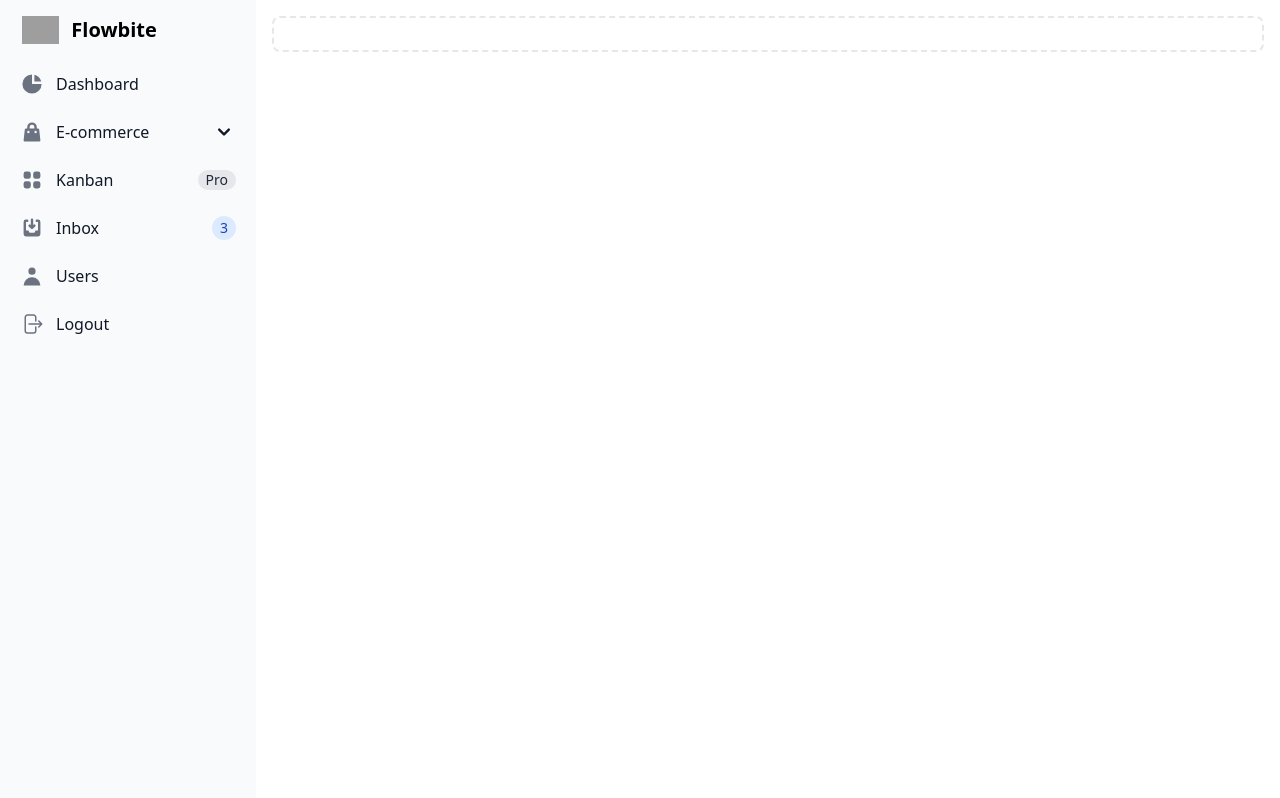
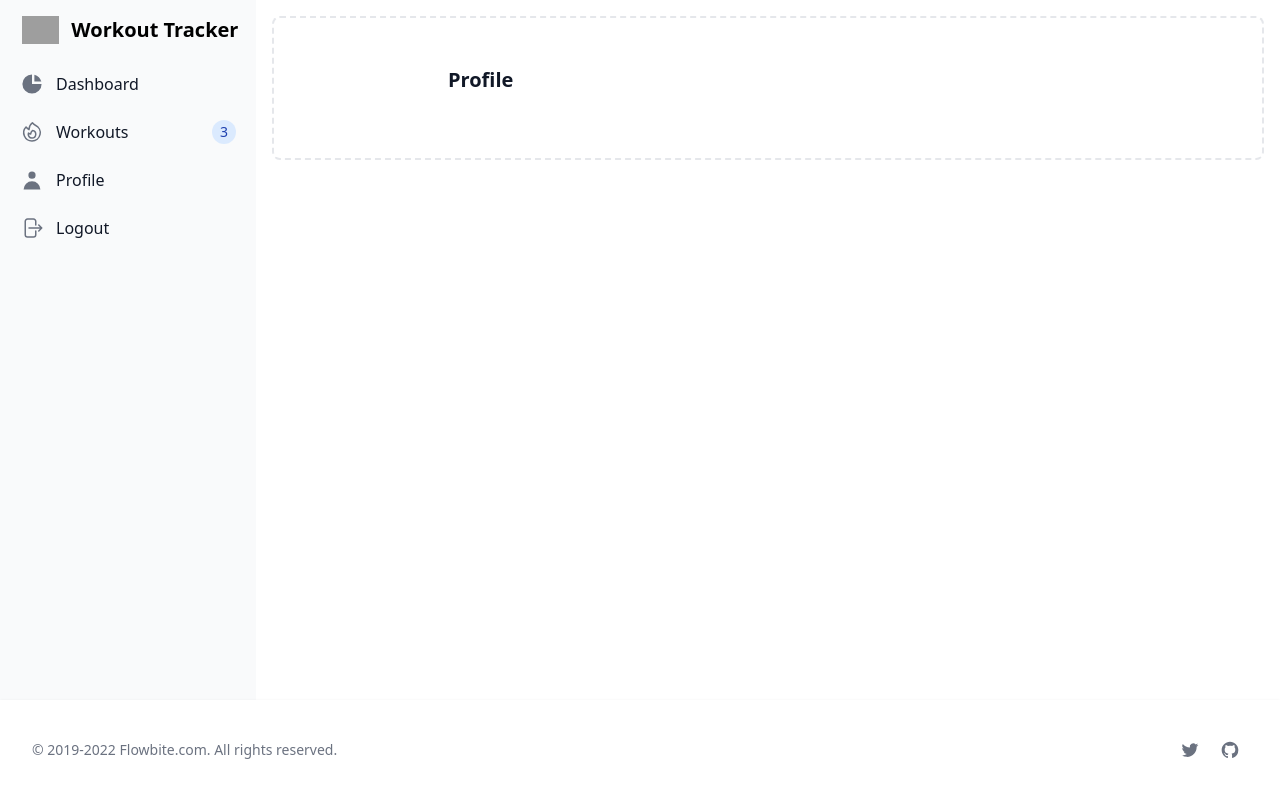
Before and after one commit to rannien/workout-nuxt, a Nuxt app: page /profile in a window 1280 px wide. Built offline with nearby package versions, Linux system fonts and the light colour scheme; no server answers; grey boxes are pictures that could not be loaded.

Commit message:
feat: add default pages
- workouts
- profile
- dashboard

```diff
--- a/layouts/default.vue
+++ b/layouts/default.vue
@@ -28,7 +28,7 @@ const { logout } = useAuthStore();
 
   <aside
     id="sidebar-multi-level-sidebar"
-    class="fixed top-0 left-0 z-40 w-64 h-screen transition-transform -translate-x-full sm:translate-x-0"
+    class="fixed top-0 left-0 z-30 w-64 h-screen transition-transform -translate-x-full sm:translate-x-0"
     aria-label="Sidebar"
   >
     <div class="h-full px-3 py-4 overflow-y-auto bg-gray-50 dark:bg-gray-800">
@@ -40,16 +40,15 @@ const { logout } = useAuthStore();
         />
         <span
           class="self-center text-xl font-semibold whitespace-nowrap dark:text-white"
-          >Flowbite</span
+          >Workout Tracker</span
         >
       </a>
       <ul class="space-y-2">
         <li>
-          <a
-            href="#"
+          <NuxtLink
+            to="/dashboard"
             class="flex items-center p-2 text-base font-normal text-gray-900 rounded-lg dark:text-white hover:bg-gray-100 dark:hover:bg-gray-700"
-          >
-            <svg
+            ><svg
               aria-hidden="true"
               class="w-6 h-6 text-gray-500 transition duration-75 dark:text-gray-400 group-hover:text-gray-900 dark:group-hover:text-white"
               fill="currentColor"
@@ -59,124 +58,45 @@ const { logout } = useAuthStore();
               <path d="M2 10a8 8 0 018-8v8h8a8 8 0 11-16 0z"></path>
               <path d="M12 2.252A8.014 8.014 0 0117.748 8H12V2.252z"></path>
             </svg>
-            <span class="ml-3">Dashboard</span>
-          </a>
+            <span class="ml-3">Dashboard</span></NuxtLink
+          >
         </li>
+
         <li>
-          <button
-            type="button"
-            class="flex items-center w-full p-2 text-base font-normal text-gray-900 transition duration-75 rounded-lg group hover:bg-gray-100 dark:text-white dark:hover:bg-gray-700"
-            aria-controls="dropdown-example"
-            data-collapse-toggle="dropdown-example"
-          >
-            <svg
-              aria-hidden="true"
-              class="flex-shrink-0 w-6 h-6 text-gray-500 transition duration-75 group-hover:text-gray-900 dark:text-gray-400 dark:group-hover:text-white"
-              fill="currentColor"
-              viewBox="0 0 20 20"
-              xmlns="http://www.w3.org/2000/svg"
-            >
-              <path
-                fill-rule="evenodd"
-                d="M10 2a4 4 0 00-4 4v1H5a1 1 0 00-.994.89l-1 9A1 1 0 004 18h12a1 1 0 00.994-1.11l-1-9A1 1 0 0015 7h-1V6a4 4 0 00-4-4zm2 5V6a2 2 0 10-4 0v1h4zm-6 3a1 1 0 112 0 1 1 0 01-2 0zm7-1a1 1 0 100 2 1 1 0 000-2z"
-                clip-rule="evenodd"
-              ></path>
-            </svg>
-            <span
-              class="flex-1 ml-3 text-left whitespace-nowrap"
-              sidebar-toggle-item
-              >E-commerce</span
-            >
-            <svg
-              sidebar-toggle-item
-              class="w-6 h-6"
-              fill="currentColor"
-              viewBox="0 0 20 20"
-              xmlns="http://www.w3.org/2000/svg"
-            >
-              <path
-                fill-rule="evenodd"
-                d="M5.293 7.293a1 1 0 011.414 0L10 10.586l3.293-3.293a1 1 0 111.414 1.414l-4 4a1 1 0 01-1.414 0l-4-4a1 1 0 010-1.414z"
-                clip-rule="evenodd"
-              ></path>
-            </svg>
-          </button>
-          <ul id="dropdown-example" class="hidden py-2 space-y-2">
-            <li>
-              <a
-                href="#"
-                class="flex items-center w-full p-2 text-base font-normal text-gray-900 transition duration-75 rounded-lg pl-11 group hover:bg-gray-100 dark:text-white dark:hover:bg-gray-700"
-                >Products</a
-              >
-            </li>
-            <li>
-              <a
-                href="#"
-                class="flex items-center w-full p-2 text-base font-normal text-gray-900 transition duration-75 rounded-lg pl-11 group hover:bg-gray-100 dark:text-white dark:hover:bg-gray-700"
-                >Billing</a
-              >
-            </li>
-            <li>
-              <a
-                href="#"
-                class="flex items-center w-full p-2 text-base font-normal text-gray-900 transition duration-75 rounded-lg pl-11 group hover:bg-gray-100 dark:text-white dark:hover:bg-gray-700"
-                >Invoice</a
-              >
-            </li>
-          </ul>
-        </li>
-        <li>
-          <a
-            href="#"
+          <NuxtLink
+            to="/workouts"
             class="flex items-center p-2 text-base font-normal text-gray-900 rounded-lg dark:text-white hover:bg-gray-100 dark:hover:bg-gray-700"
           >
             <svg
-              aria-hidden="true"
+              xmlns="http://www.w3.org/2000/svg"
+              fill="none"
               class="flex-shrink-0 w-6 h-6 text-gray-500 transition duration-75 dark:text-gray-400 group-hover:text-gray-900 dark:group-hover:text-white"
-              fill="currentColor"
-              viewBox="0 0 20 20"
-              xmlns="http://www.w3.org/2000/svg"
+              viewBox="0 0 24 24"
+              stroke-width="1.5"
+              stroke="currentColor"
             >
               <path
-                d="M5 3a2 2 0 00-2 2v2a2 2 0 002 2h2a2 2 0 002-2V5a2 2 0 00-2-2H5zM5 11a2 2 0 00-2 2v2a2 2 0 002 2h2a2 2 0 002-2v-2a2 2 0 00-2-2H5zM11 5a2 2 0 012-2h2a2 2 0 012 2v2a2 2 0 01-2 2h-2a2 2 0 01-2-2V5zM11 13a2 2 0 012-2h2a2 2 0 012 2v2a2 2 0 01-2 2h-2a2 2 0 01-2-2v-2z"
-              ></path>
+                stroke-linecap="round"
+                stroke-linejoin="round"
+                d="M15.362 5.214A8.252 8.252 0 0112 21 8.25 8.25 0 016.038 7.048 8.287 8.287 0 009 9.6a8.983 8.983 0 013.361-6.867 8.21 8.21 0 003 2.48z"
+              />
+              <path
+                stroke-linecap="round"
+                stroke-linejoin="round"
+                d="M12 18a3.75 3.75 0 00.495-7.467 5.99 5.99 0 00-1.925 3.546 5.974 5.974 0 01-2.133-1A3.75 3.75 0 0012 18z"
+              />
             </svg>
-            <span class="flex-1 ml-3 whitespace-nowrap">Kanban</span>
-            <span
-              class="inline-flex items-center justify-center px-2 ml-3 text-sm font-medium text-gray-800 bg-gray-200 rounded-full dark:bg-gray-700 dark:text-gray-300"
-              >Pro</span
-            >
-          </a>
-        </li>
-        <li>
-          <a
-            href="#"
-            class="flex items-center p-2 text-base font-normal text-gray-900 rounded-lg dark:text-white hover:bg-gray-100 dark:hover:bg-gray-700"
-          >
-            <svg
-              aria-hidden="true"
-              class="flex-shrink-0 w-6 h-6 text-gray-500 transition duration-75 dark:text-gray-400 group-hover:text-gray-900 dark:group-hover:text-white"
-              fill="currentColor"
-              viewBox="0 0 20 20"
-              xmlns="http://www.w3.org/2000/svg"
-            >
-              <path
-                d="M8.707 7.293a1 1 0 00-1.414 1.414l2 2a1 1 0 001.414 0l2-2a1 1 0 00-1.414-1.414L11 7.586V3a1 1 0 10-2 0v4.586l-.293-.293z"
-              ></path>
-              <path
-                d="M3 5a2 2 0 012-2h1a1 1 0 010 2H5v7h2l1 2h4l1-2h2V5h-1a1 1 0 110-2h1a2 2 0 012 2v10a2 2 0 01-2 2H5a2 2 0 01-2-2V5z"
-              ></path>
-            </svg>
-            <span class="flex-1 ml-3 whitespace-nowrap">Inbox</span>
+
+            <span class="flex-1 ml-3 whitespace-nowrap">Workouts</span>
             <span
               class="inline-flex items-center justify-center w-3 h-3 p-3 ml-3 text-sm font-medium text-blue-800 bg-blue-100 rounded-full dark:bg-blue-900 dark:text-blue-300"
               >3</span
             >
-          </a>
+          </NuxtLink>
         </li>
         <li>
-          <a
-            href="#"
+          <NuxtLink
+            to="/profile"
             class="flex items-center p-2 text-base font-normal text-gray-900 rounded-lg dark:text-white hover:bg-gray-100 dark:hover:bg-gray-700"
           >
             <svg
@@ -192,8 +112,8 @@ const { logout } = useAuthStore();
                 clip-rule="evenodd"
               ></path>
             </svg>
-            <span class="flex-1 ml-3 whitespace-nowrap">Users</span>
-          </a>
+            <span class="flex-1 ml-3 whitespace-nowrap">Profile</span>
+          </NuxtLink>
         </li>
 
         <li>
@@ -224,11 +144,77 @@ const { logout } = useAuthStore();
     </div>
   </aside>
 
-  <div class="p-4 sm:ml-64">
+  <main class="p-4 sm:ml-64">
     <div
       class="p-4 border-2 border-gray-200 border-dashed rounded-lg dark:border-gray-700"
     >
       <slot />
     </div>
-  </div>
+  </main>
+  <footer
+    class="absolute bottom-0 right-0 left-0 z-40 bg-white shadow sm:flex sm:items-center sm:justify-between p-4 sm:p-6 xl:p-8 dark:bg-gray-800"
+  >
+    <p
+      class="mb-4 text-sm text-center text-gray-500 dark:text-gray-400 sm:mb-0"
+    >
+      &copy; 2019-2022
+      <a href="https://flowbite.com/" class="hover:underline" target="_blank"
+        >Flowbite.com</a
+      >. All rights reserved.
+    </p>
+    <div class="flex justify-center items-center space-x-1">
+      <a
+        href="#"
+        data-tooltip-target="tooltip-twitter"
+        class="inline-flex justify-center p-2 text-gray-500 rounded-lg cursor-pointer dark:text-gray-400 dark:hover:text-white hover:text-gray-900 hover:bg-gray-100 dark:hover:bg-gray-600"
+      >
+        <svg
+          aria-hidden="true"
+          class="w-5 h-5"
+          fill="currentColor"
+          viewBox="0 0 24 24"
+        >
+          <path
+            d="M8.29 20.251c7.547 0 11.675-6.253 11.675-11.675 0-.178 0-.355-.012-.53A8.348 8.348 0 0022 5.92a8.19 8.19 0 01-2.357.646 4.118 4.118 0 001.804-2.27 8.224 8.224 0 01-2.605.996 4.107 4.107 0 00-6.993 3.743 11.65 11.65 0 01-8.457-4.287 4.106 4.106 0 001.27 5.477A4.072 4.072 0 012.8 9.713v.052a4.105 4.105 0 003.292 4.022 4.095 4.095 0 01-1.853.07 4.108 4.108 0 003.834 2.85A8.233 8.233 0 012 18.407a11.616 11.616 0 006.29 1.84"
+          />
+        </svg>
+        <span class="sr-only">Twitter</span>
+      </a>
+      <div
+        id="tooltip-twitter"
+        role="tooltip"
+        class="inline-block absolute invisible z-10 py-2 px-3 text-sm font-medium text-white bg-gray-900 rounded-lg shadow-sm opacity-0 transition-opacity duration-300 tooltip dark:bg-gray-700"
+      >
+        Follow us on Twitter
+        <div class="tooltip-arrow" data-popper-arrow></div>
+      </div>
+      <a
+        href="#"
+        data-tooltip-target="tooltip-github"
+        class="inline-flex justify-center p-2 text-gray-500 rounded-lg cursor-pointer dark:text-gray-400 dark:hover:text-white hover:text-gray-900 hover:bg-gray-100 dark:hover:bg-gray-600"
+      >
+        <svg
+          aria-hidden="true"
+          class="w-5 h-5"
+          fill="currentColor"
+          viewBox="0 0 24 24"
+        >
+          <path
+            fill-rule="evenodd"
+            d="M12 2C6.477 2 2 6.484 2 12.017c0 4.425 2.865 8.18 6.839 9.504.5.092.682-.217.682-.483 0-.237-.008-.868-.013-1.703-2.782.605-3.369-1.343-3.369-1.343-.454-1.158-1.11-1.466-1.11-1.466-.908-.62.069-.608.069-.608 1.003.07 1.531 1.032 1.531 1.032.892 1.53 2.341 1.088 2.91.832.092-.647.35-1.088.636-1.338-2.22-.253-4.555-1.113-4.555-4.951 0-1.093.39-1.988 1.029-2.688-.103-.253-.446-1.272.098-2.65 0 0 .84-.27 2.75 1.026A9.564 9.564 0 0112 6.844c.85.004 1.705.115 2.504.337 1.909-1.296 2.747-1.027 2.747-1.027.546 1.379.202 2.398.1 2.651.64.7 1.028 1.595 1.028 2.688 0 3.848-2.339 4.695-4.566 4.943.359.309.678.92.678 1.855 0 1.338-.012 2.419-.012 2.747 0 .268.18.58.688.482A10.019 10.019 0 0022 12.017C22 6.484 17.522 2 12 2z"
+            clip-rule="evenodd"
+          />
+        </svg>
+        <span class="sr-only">Github</span>
+      </a>
+      <div
+        id="tooltip-github"
+        role="tooltip"
+        class="inline-block absolute invisible z-10 py-2 px-3 text-sm font-medium text-white bg-gray-900 rounded-lg shadow-sm opacity-0 transition-opacity duration-300 tooltip dark:bg-gray-700"
+      >
+        Star us on GitHub
+        <div class="tooltip-arrow" data-popper-arrow></div>
+      </div>
+    </div>
+  </footer>
 </template>
--- a/middleware/auth.ts
+++ b/middleware/auth.ts
@@ -1,6 +1,8 @@
 export default defineNuxtRouteMiddleware((to, from) => {
   const authStore = useAuthStore();
   // isAuthenticated() is an example method verifying if a user is authenticated
+  console.log(authStore.jwt);
+
   if (authStore.jwt === '') {
     return navigateTo('/login');
   }
--- /dev/null
+++ b/pages/profile.vue
@@ -0,0 +1,68 @@
+<script setup lang="ts">
+import { storeToRefs } from 'pinia';
+
+definePageMeta({ middleware: 'auth' });
+const { user } = storeToRefs(useAuthStore());
+</script>
+<template>
+  <section class="bg-white">
+    <div class="max-w-2xl px-4 py-4 mx-auto lg:py-8">
+      <h2 class="mb-4 text-xl font-bold text-gray-900">Profile</h2>
+      <form action="#" v-if="user">
+        <div class="grid gap-4 mb-4 sm:grid-cols-2 sm:gap-6 sm:mb-5">
+          <div class="sm:col-span-2">
+            <label
+              for="email"
+              class="block mb-2 text-sm font-medium text-gray-900"
+              >Email</label
+            >
+            <input
+              type="email"
+              name="email"
+              id="email"
+              :value="user.email"
+              class="bg-gray-50 border border-gray-300 text-gray-900 text-sm rounded-lg focus:ring-indigo-600 focus:border-indigo-600 block w-full p-2.5"
+              required
+            />
+          </div>
+          <div class="w-full">
+            <label
+              for="password"
+              class="block mb-2 text-sm font-medium text-gray-900"
+              >Password</label
+            >
+            <input
+              type="password"
+              name="password"
+              id="password"
+              class="bg-gray-50 border border-gray-300 text-gray-900 text-sm rounded-lg focus:ring-indigo-600 focus:border-indigo-600 block w-full p-2.5"
+              required
+            />
+          </div>
+          <div class="w-full">
+            <label
+              for="password_confirmation"
+              class="block mb-2 text-sm font-medium text-gray-900"
+              >Password Confirmation</label
+            >
+            <input
+              type="password"
+              name="password_confirmation"
+              id="password_confirmation"
+              class="bg-gray-50 border border-gray-300 text-gray-900 text-sm rounded-lg focus:ring-indigo-600 focus:border-indigo-600 block w-full p-2.5"
+              required
+            />
+          </div>
+        </div>
+        <div class="flex items-center space-x-4">
+          <button
+            type="submit"
+            class="inline-flex items-center px-5 py-2.5 text-sm font-medium text-center text-white bg-indigo-700 rounded-lg focus:ring-4 focus:ring-indigo-200 dark:focus:ring-indigo-900 hover:bg-indigo-800"
+          >
+            Update
+          </button>
+        </div>
+      </form>
+    </div>
+  </section>
+</template>
```
Also changed, not shown: pages/workouts.vue (added, +56 -0 lines).
